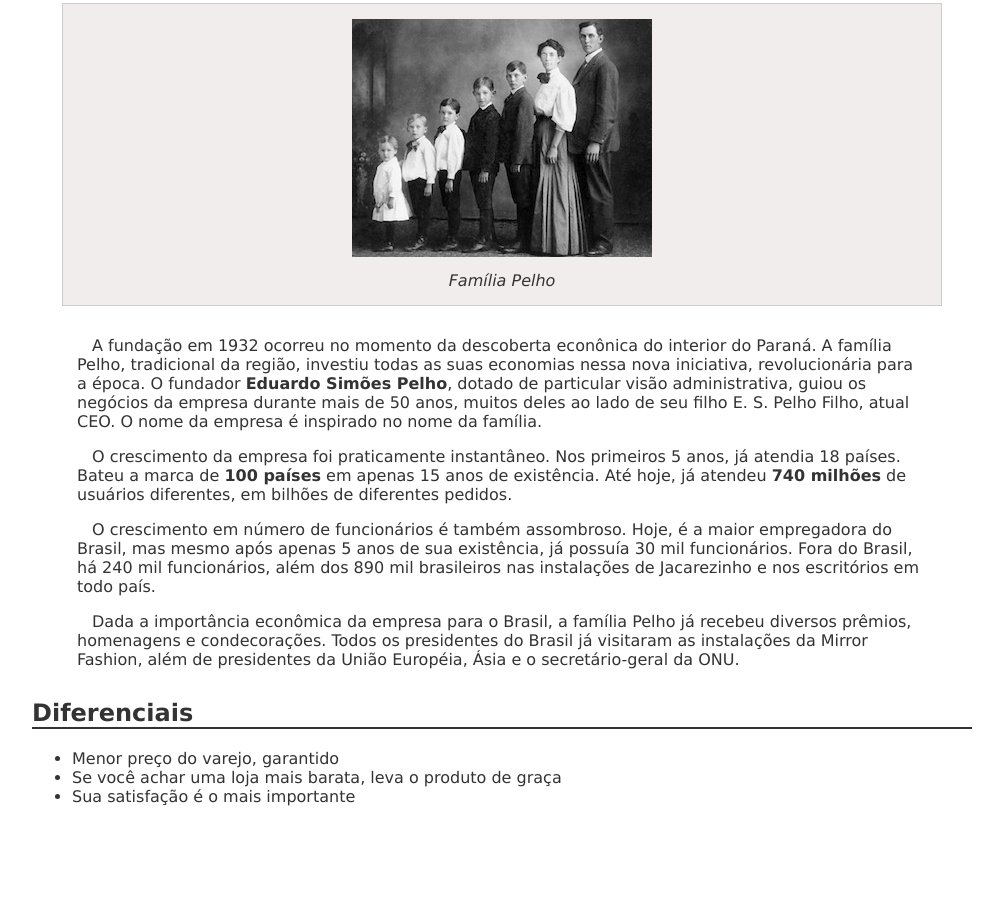
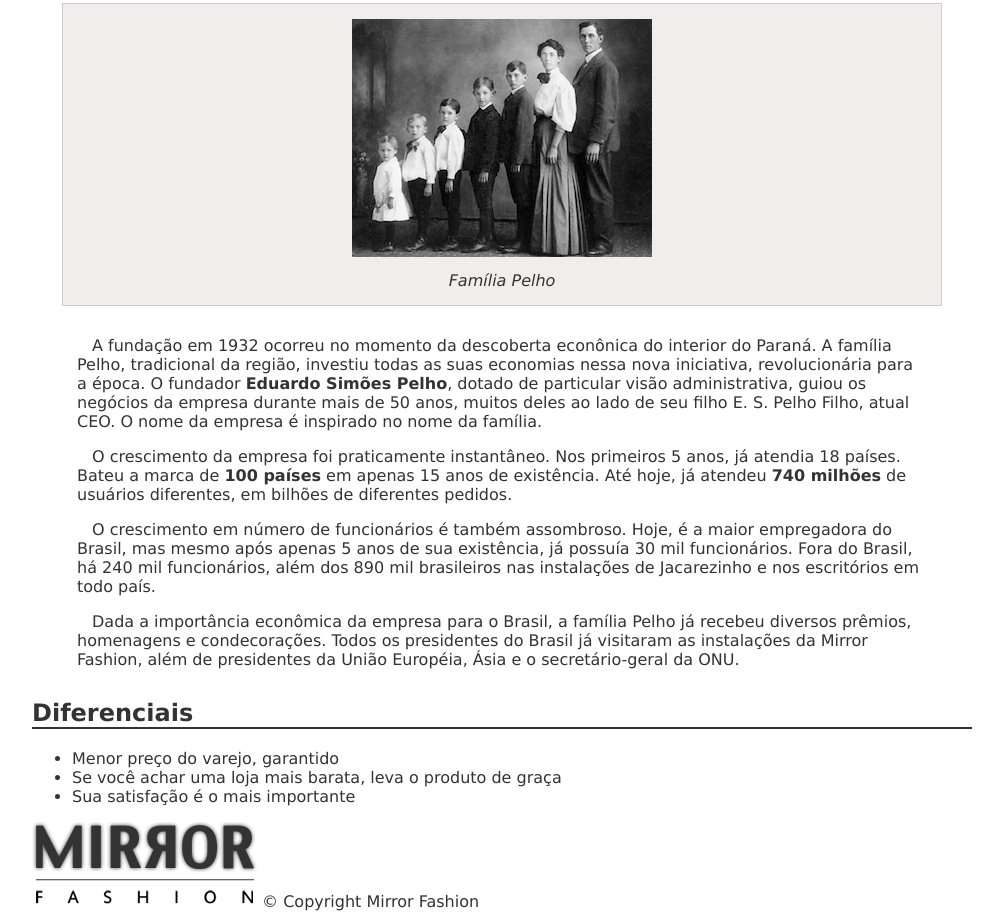
Before and after one commit to Gabriel-Gonsales/aulaMirrorFashion, a plain HTML site: page sobre.html in a window 1280 px wide. Shown: the part 925-1844 px from the top of the page, without its empty margins (138-1141 px from the left). Before the commit the page ends 1747 px from the top, so only its background shows below. Drawn offline with Linux system fonts and the light colour scheme.

Commit message:
Update sobre.html

```diff
--- a/sobre.html
+++ b/sobre.html
@@ -65,5 +65,9 @@
 		<li>Se você achar uma loja mais barata, leva o produto de graça</li>
 		<li>Sua satisfação é o mais importante</li>
 	</ul>
+	<div id="rodape">
+		<img src="img/logo.png" alt="Logo da Mirror Fashion">
+		&copy; Copyright Mirror Fashion
+	</div>
 </body>
 </html>
```
